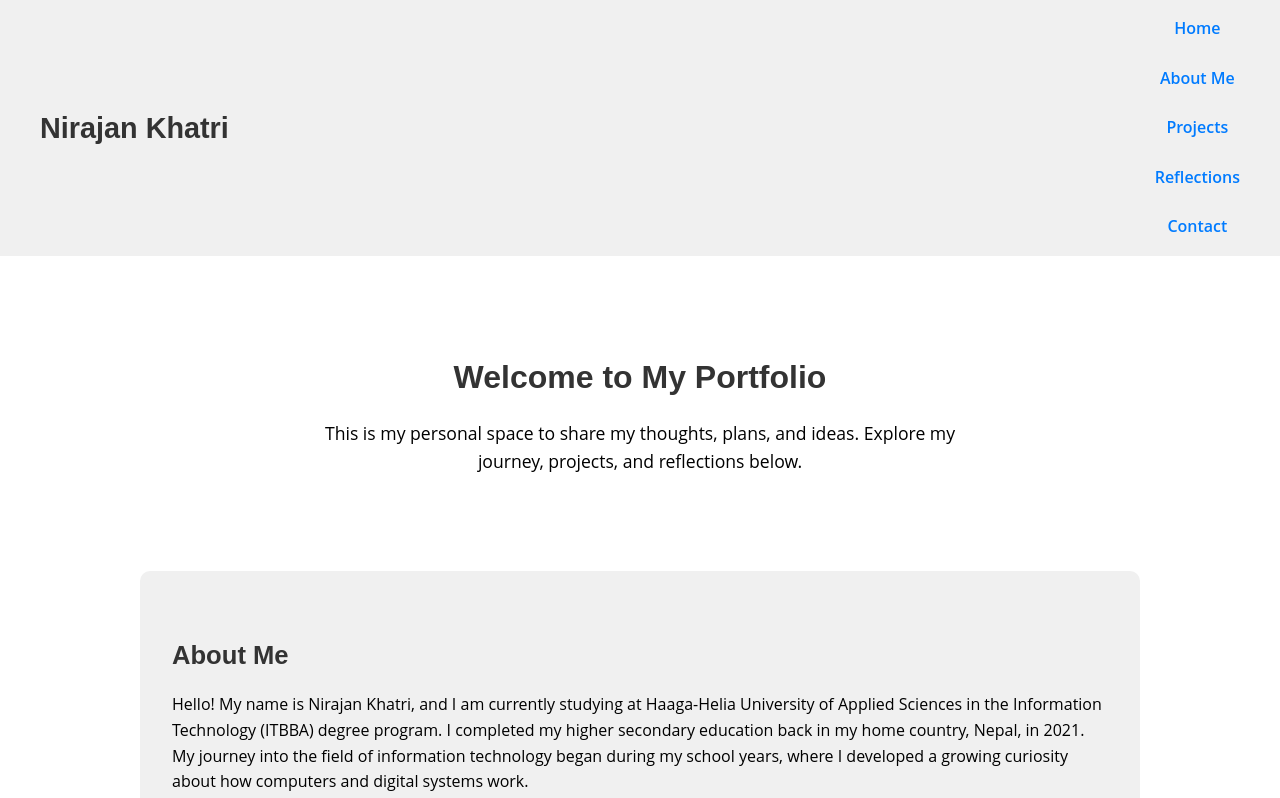
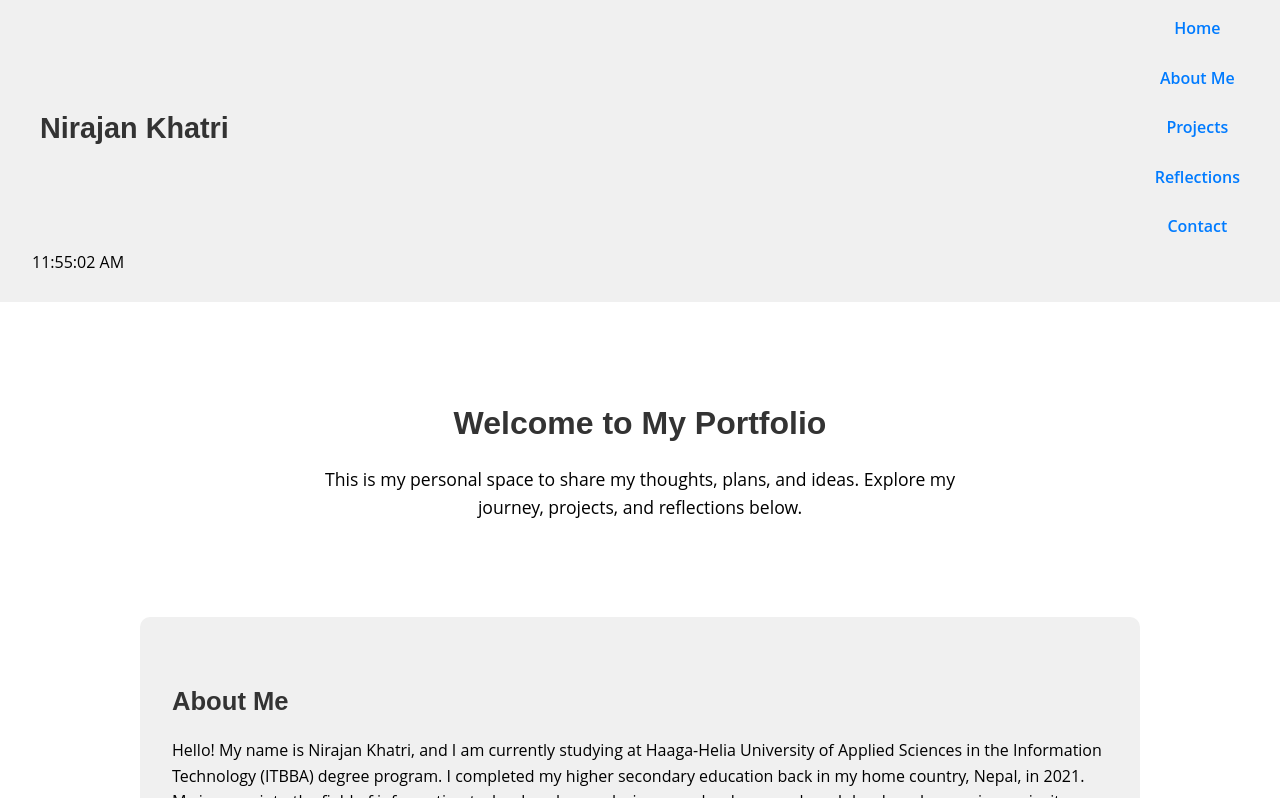
Before and after one commit to Nirajan638/Nirajan638.github.io, a plain HTML site: page index.html in a window 1280 px wide. Shown: the top 798 px of the page. Drawn offline with Linux system fonts and the light colour scheme.

Commit message:
Update index.html

```diff
--- a/index.html
+++ b/index.html
@@ -21,6 +21,7 @@
         <li><a href="#contact">Contact</a></li>
       </ul>
     </nav>
+     <div id="clock"></div>
   </header>
 
   <!-- Home Section -->
```
